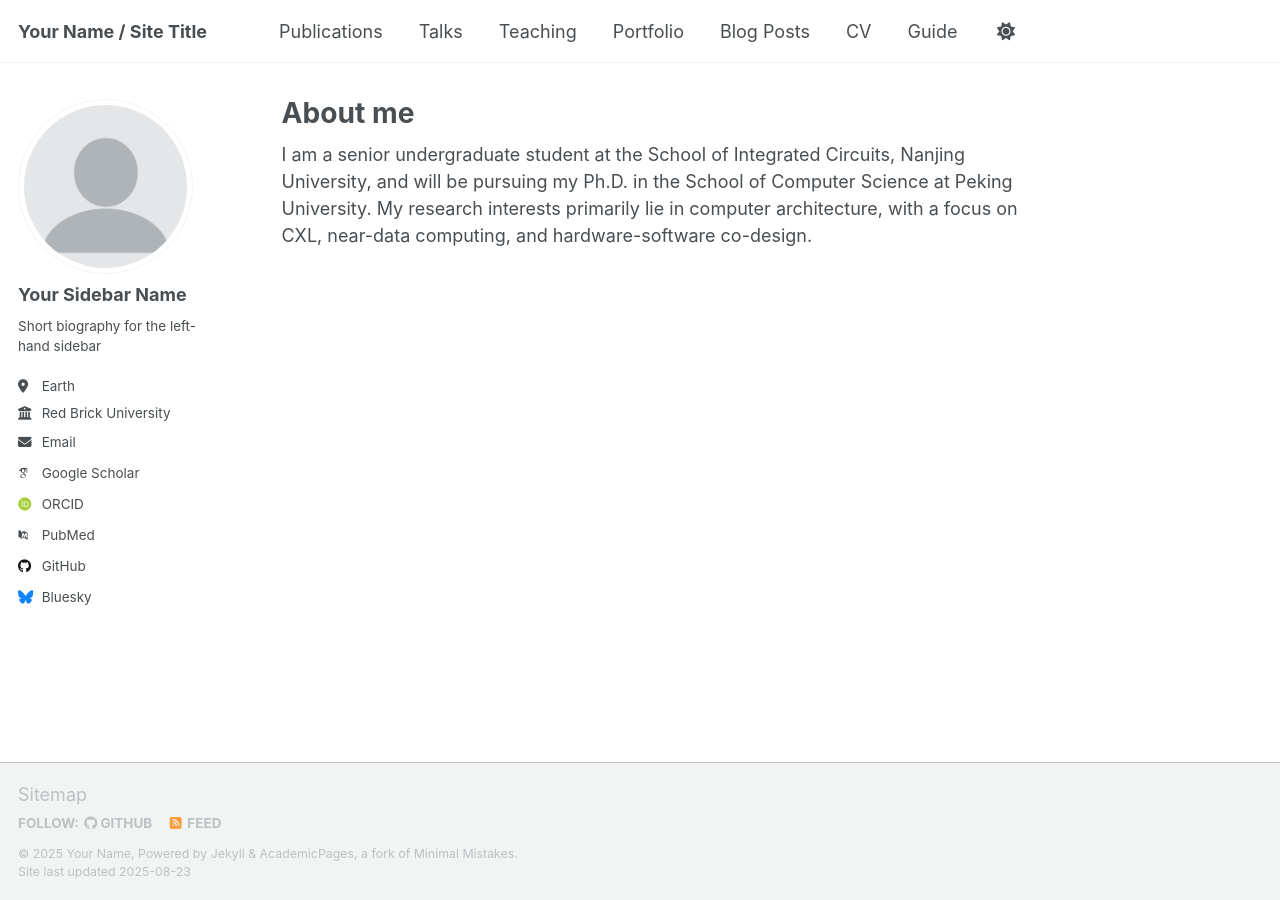
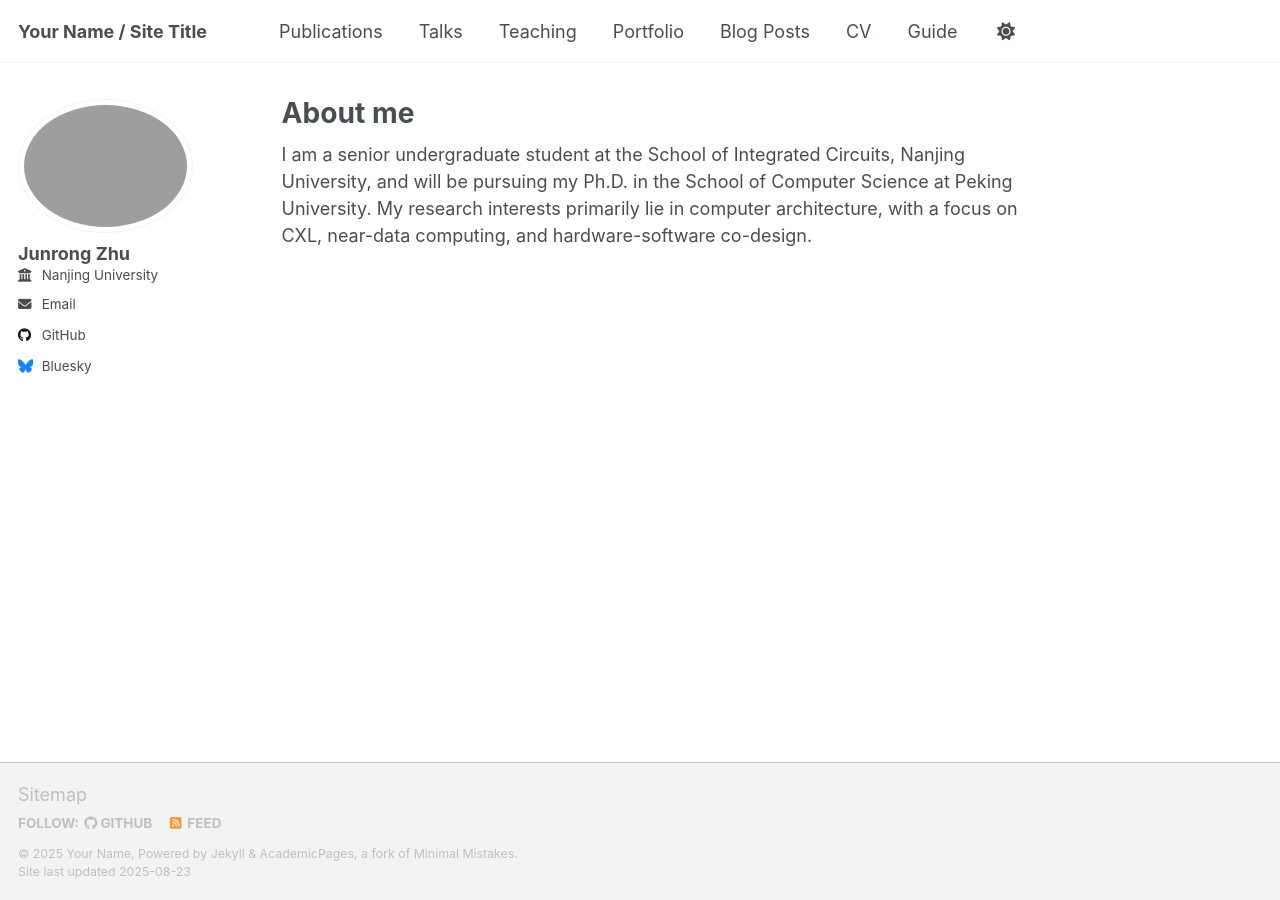
Before and after one commit to Junrong-Zhu/Junrong-zhu.github.io, a Jekyll site: the page built from _pages/about.md, in a window 1280 px wide. Built offline with Jekyll 4.4.1, drawn with Linux system fonts in a browser that asks for light colours; some web fonts are replaced; a script that is not in the unit is left out.

Commit message:
Update _config.yml

```diff
--- a/_config.yml
+++ b/_config.yml
@@ -22,26 +22,26 @@ repository               : "academicpages/academicpages.github.io"
 #               Additional customization can be done by editing /_includes/author-profile.html
 author:
   # Biographic information
-  avatar           : "profile.png"
-  name             : "Your Sidebar Name"
-  pronouns         : # example: "she/her"
-  bio              : "Short biography for the left-hand sidebar"
-  location         : "Earth"
-  employer         : "Red Brick University"
-  uri              : # URL
-  email            : "none@example.org"
+  # avatar           : "profile.png"
+  name             : "Junrong Zhu"
+  #pronouns         : # example: "she/her"
+  # bio              : "Short biography for the left-hand sidebar"
+  # location         : "Earth"
+  employer         : "Nanjing University"
+  # uri              : # URL
+  email            : "221900361@smail.nju.edu.cn"
 
   # Academic websites
-  academia         : # URL
-  arxiv            : # URL - Update with the correct link to your profile
-  googlescholar    : "https://scholar.google.com/citations?user=PS_CX0AAAAAJ"
-  inspire-hep      : # URL
-  impactstory      : # URL
-  orcid            : "http://orcid.org/yourorcidurl"
-  semantic         : # URL
-  pubmed           : "https://www.ncbi.nlm.nih.gov/pubmed/?term=john+snow"
-  researchgate     : # URL
-  scopus           : # URL
+  #academia         : # URL
+  #arxiv            : # URL - Update with the correct link to your profile
+  #googlescholar    : "https://scholar.google.com/citations?user=PS_CX0AAAAAJ"
+  #inspire-hep      : # URL
+  #impactstory      : # URL
+  #orcid            : "http://orcid.org/yourorcidurl"
+  #semantic         : # URL
+  #pubmed           : "https://www.ncbi.nlm.nih.gov/pubmed/?term=john+snow"
+  #researchgate     : # URL
+  #scopus           : # URL
 
   # Repositories and software development
   bitbucket        : # Username - Update with your username on the site
```
